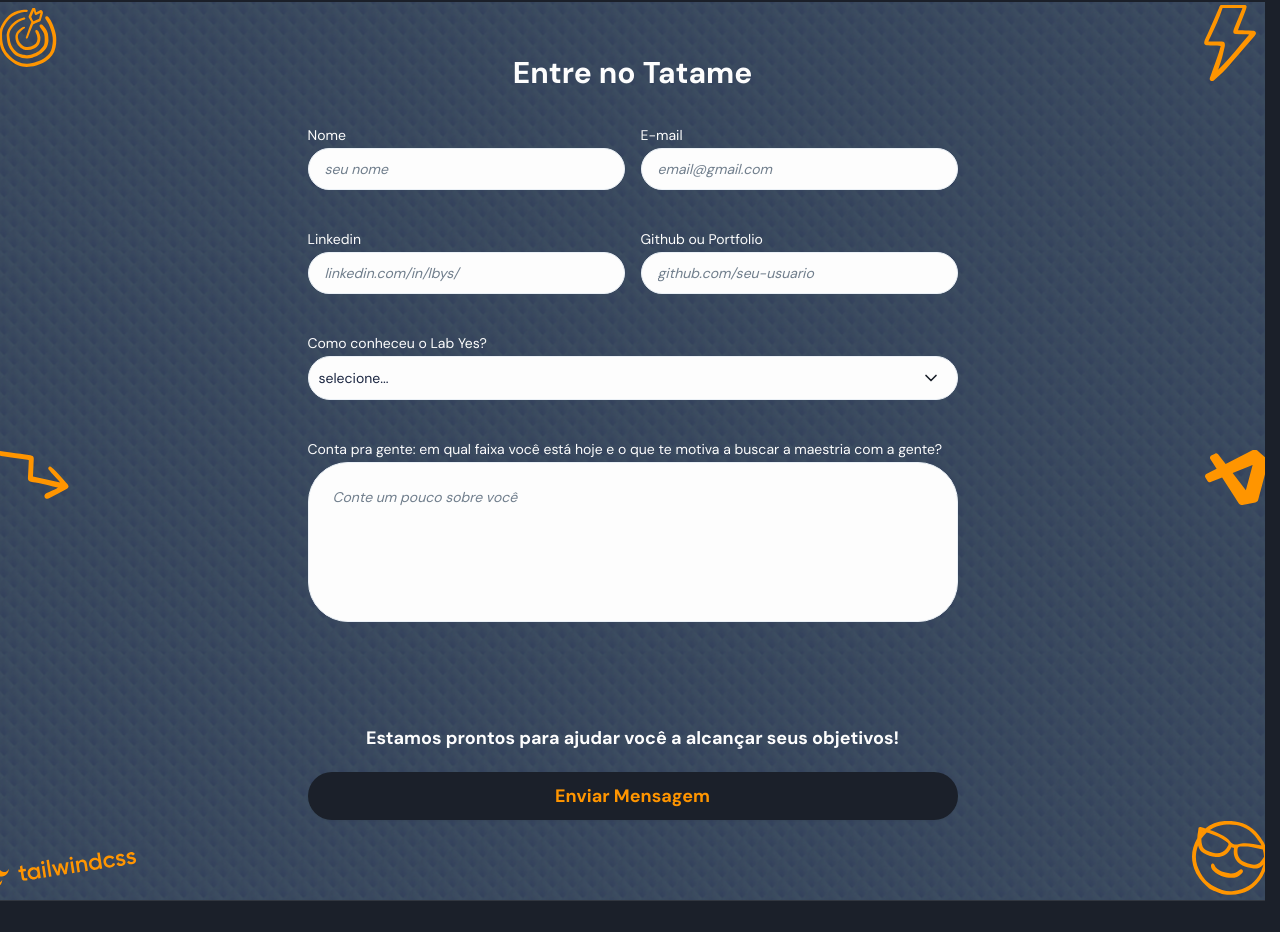
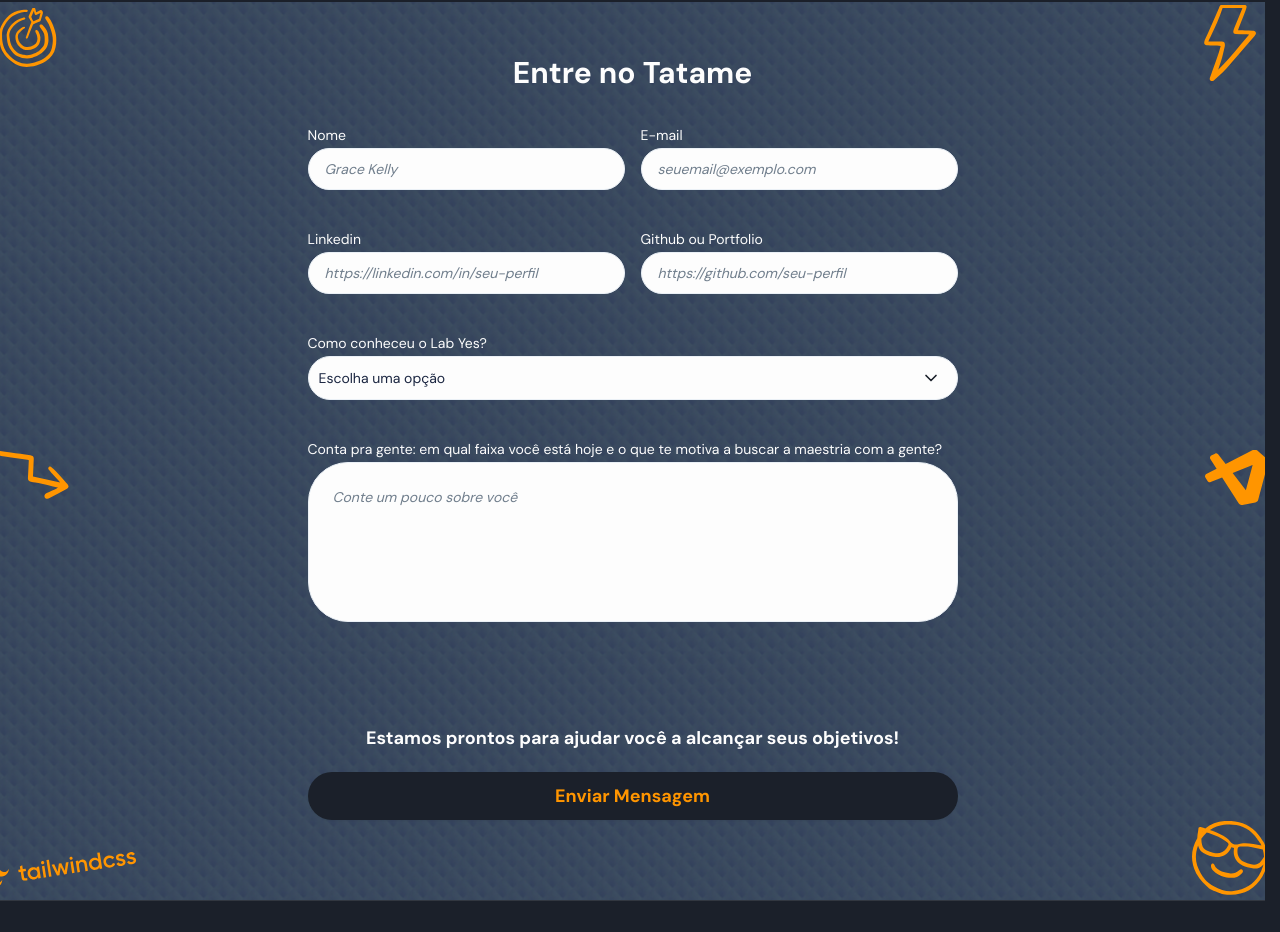
Before and after one commit to labyes24/LABYES-LP, a Next.js app: page /fale-conosco in a window 1280 px wide. Shown: the part 1031-1963 px from the top of the page. Built offline with nearby package versions, Linux system fonts and the light colour scheme; no server answers.

Commit message:
chore: update ContactForm placeholders and layout

```diff
--- a/src/components/contact-form.tsx
+++ b/src/components/contact-form.tsx
@@ -101,7 +101,7 @@ export function ContactForm({ className }: React.ComponentProps<'form'>) {
             onSubmit={handleSubmit(onSubmit)}
             id="contact-form"
             className={cn(
-                'm-auto flex max-w-[650px] flex-col gap-4',
+                'm-auto flex max-w-[600px] flex-col gap-4 lg:max-w-[650px]',
                 className
             )}
         >
@@ -113,7 +113,7 @@ export function ContactForm({ className }: React.ComponentProps<'form'>) {
                         className="min-h-[42px] rounded-full"
                         id="name"
                         autoComplete="name"
-                        placeholder="seu nome"
+                        placeholder="Grace Kelly"
                         {...register('name')}
                         aria-invalid={errors.name ? 'true' : 'false'}
                     />
@@ -125,7 +125,7 @@ export function ContactForm({ className }: React.ComponentProps<'form'>) {
                     <Label htmlFor="email">E-mail</Label>
                     <Input
                         className="min-h-[42px] rounded-full"
-                        placeholder="email@gmail.com"
+                        placeholder="seuemail@exemplo.com"
                         id="email"
                         autoComplete="email"
                         {...register('email')}
@@ -141,7 +141,7 @@ export function ContactForm({ className }: React.ComponentProps<'form'>) {
                     <Label htmlFor="linkedin">Linkedin</Label>
                     <Input
                         className="min-h-[42px] rounded-full"
-                        placeholder="linkedin.com/in/lbys/"
+                        placeholder="https://linkedin.com/in/seu-perfil"
                         id="linkedin"
                         {...register('linkedin')}
                         aria-invalid={errors.linkedin ? 'true' : 'false'}
@@ -154,7 +154,7 @@ export function ContactForm({ className }: React.ComponentProps<'form'>) {
                     <Label htmlFor="github">Github ou Portfolio</Label>
                     <Input
                         className="min-h-[42px] rounded-full"
-                        placeholder="github.com/seu-usuario "
+                        placeholder="https://github.com/seu-perfil"
                         id="github"
                         {...register('github')}
                         aria-invalid={errors.github ? 'true' : 'false'}
@@ -182,7 +182,7 @@ export function ContactForm({ className }: React.ComponentProps<'form'>) {
                                     className="h-10 w-full rounded-full"
                                     id="findOut"
                                 >
-                                    <SelectValue placeholder="selecione..." />
+                                    <SelectValue placeholder="Escolha uma opção" />
                                 </SelectTrigger>
                                 <SelectContent>
                                     <SelectGroup>
@@ -216,7 +216,7 @@ export function ContactForm({ className }: React.ComponentProps<'form'>) {
                 <Textarea
                     className="min-h-40 resize-none overflow-y-hidden rounded-[40px] p-6"
                     id="message"
-                    maxLength={500}
+                    maxLength={501}
                     rows={5}
                     placeholder="Conte um pouco sobre você"
                     {...register('message')}
```
